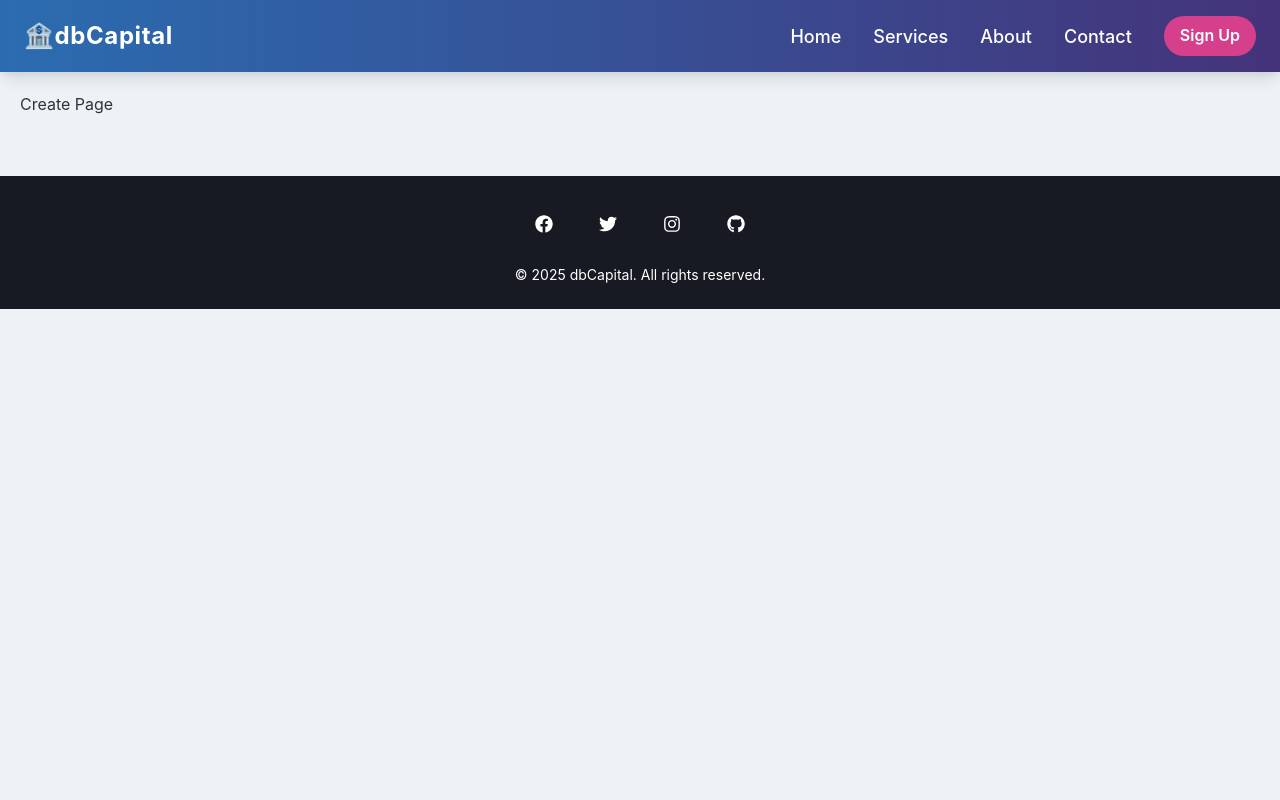
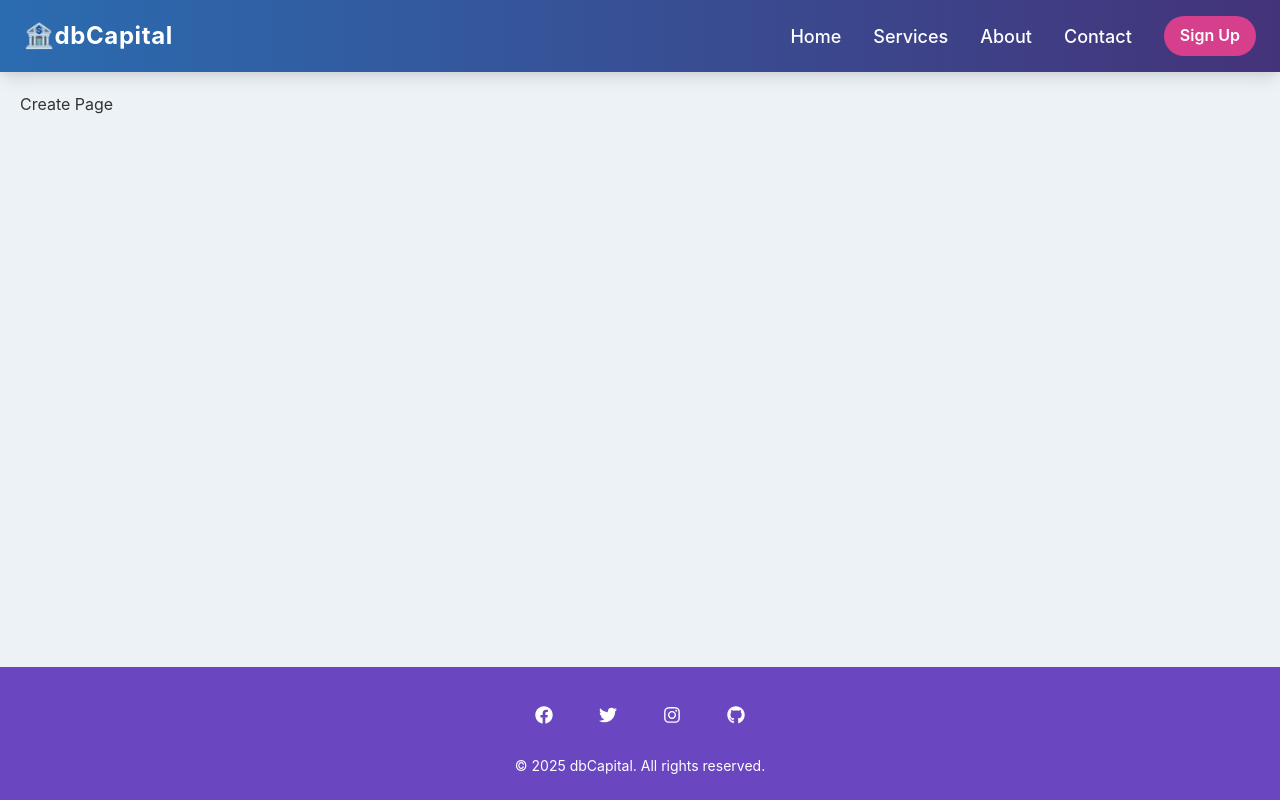
Before and after one commit to realkendo/mern-product-store, a React (Vite) app in the folder frontend/: page /create in a window 1280 px wide. Built offline with nearby package versions, Linux system fonts and the light colour scheme.

Commit message:
making the footer stick to the bottom of the page

```diff
--- a/frontend/src/App.jsx
+++ b/frontend/src/App.jsx
@@ -7,20 +7,21 @@ import Footer from "./components/Footer";
 
 function App() {
   return (
-    <>
-      <Box bg="gray.100">
-        <Flex direction={"column"} minHeight={"100vh"}>
+    <Box bg="gray.100" minHeight="100vh">
+      <Flex direction="column" minHeight="100vh">
         <NavBar />
-          <div style={{ padding: "20px", color: "#333" }}>
+
+        {/* Main Content - Pushes Footer Down */}
+        <Box flex="1" p={5} color="#333">
           <Routes>
             <Route path="/" element={<Homepage />} />
             <Route path="/create" element={<Createpage />} />
           </Routes>
-          </div>
+        </Box>
+
         <Footer />
       </Flex>
     </Box>
-    </>
   );
 }
 
--- a/frontend/src/components/Footer.jsx
+++ b/frontend/src/components/Footer.jsx
@@ -3,7 +3,7 @@ import { FaFacebook, FaTwitter, FaInstagram, FaGithub } from "react-icons/fa";
 
 function Footer() {
   return (
-    <Box bg="gray.900" color="white" py={6} mt={10} textAlign="center">
+    <Box bg="purple.600" color="white" py={6} mt={10} textAlign="center">
       <Flex justify="center" gap={4}>
         <SocialIcon href="https://facebook.com" icon={<FaFacebook />} />
         <SocialIcon href="https://twitter.com" icon={<FaTwitter />} />
```
Lines whose indentation alone changed are shown as unchanged.
